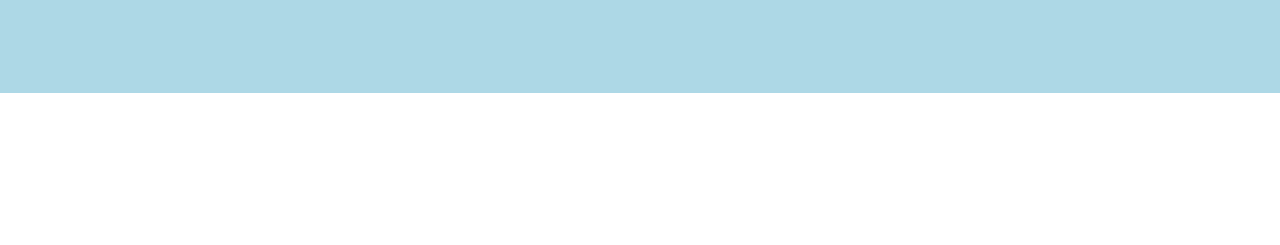
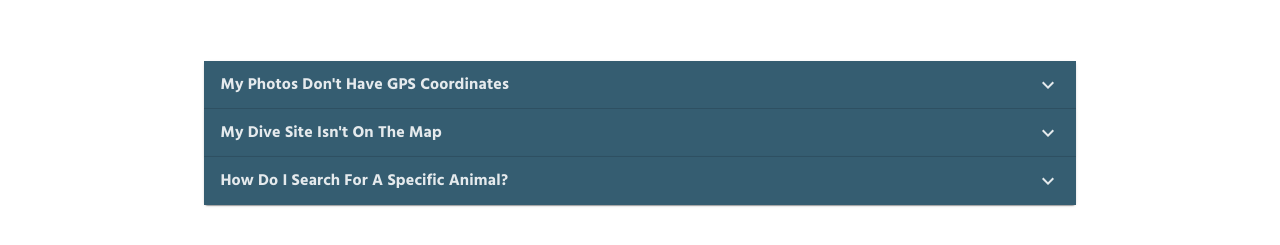
Before and after one commit to Freem11/DiveGoLanding, a React (Vite) app: page / in a window 1280 px wide. Shown: the part 907-1152 px from the top of the page. Before the commit the page ends 1000 px from the top, so only its background shows below. Built offline with nearby package versions, Linux system fonts and the light colour scheme.

Commit message:
accordion added to mid section

```diff
--- a/package.json
+++ b/package.json
@@ -9,6 +9,10 @@
     "preview": "vite preview"
   },
   "dependencies": {
+    "@emotion/react": "^11.10.5",
+    "@emotion/styled": "^11.10.5",
+    "@mui/icons-material": "^5.10.9",
+    "@mui/material": "^5.10.12",
     "react": "^18.2.0",
     "react-dom": "^18.2.0",
     "react-player": "^2.11.0"
--- a/src/App.css
+++ b/src/App.css
@@ -8,7 +8,7 @@ body {
   justify-content: space-evenly;
   width: 100%;
   margin-top: 5%;
-  position: absolute;
+  /* position: absolute; */
   top: 50;
   background-color: #add8e6;
 }
@@ -40,7 +40,6 @@ body {
   }
 }
 
-
 .rightTop{
   display: flex;
   flex-direction: column;
@@ -52,3 +51,12 @@ body {
   padding-right: 0%;
   /* background-color: lightcoral; */
 }
+
+.midsection{
+  display: flex;
+  flex-wrap: wrap;
+  width: 100%;
+  background-color: white;
+  align-items: center;
+  justify-content: center;
+}
--- a/src/App.jsx
+++ b/src/App.jsx
@@ -4,15 +4,15 @@ import SubTitle from "./components/SubTitle";
 import VideoPlayer from "./components/VideoPlayer";
 import CallToActions from "./components/callToActions";
 import Logo from "./components/Logo";
+import SimpleAccordion from "./components/accordion";
 import "./App.css";
 
 function App() {
   return (
-    <div style={{minHeight: "1000px", maxHeight: "auto"}}>
+    <div style={{ minHeight: "1000px", maxHeight: "auto" }}>
       <Logo />
 
       <div className="topsection">
-
         <div className="leftTop">
           <HeadLine />
           <SubTitle />
@@ -22,9 +22,11 @@ function App() {
         <div className="rightTop">
           <VideoPlayer />
         </div>
-
       </div>
 
+      <div className="midsection">
+        <SimpleAccordion />
+      </div>
     </div>
   );
 }
--- /dev/null
+++ b/src/components/accordion.css
@@ -0,0 +1,6 @@
+@import url('https://fonts.googleapis.com/css2?family=Hind:wght@700&display=swap');
+
+.accordiondiv{
+    margin: 5%;
+
+}
--- /dev/null
+++ b/src/components/accordion.jsx
@@ -0,0 +1,73 @@
+import React from "react";
+import Accordion from "@mui/material/Accordion";
+import AccordionSummary from "@mui/material/AccordionSummary";
+import AccordionDetails from "@mui/material/AccordionDetails";
+import Typography from "@mui/material/Typography";
+import ExpandMoreIcon from "@mui/icons-material/ExpandMore";
+import "./accordion.css";
+
+function SimpleAccordion() {
+  return (
+    <div className="accordiondiv">
+      <Accordion sx={{backgroundColor: "white"}}>
+        <AccordionSummary
+          expandIcon={<ExpandMoreIcon sx={{color: "rgba(255, 255, 255, 0.87)"}}/>}
+          aria-controls="panel1a-content"
+          id="panel1a-header"
+          sx={{
+            backgroundColor: "#355D71",
+            color: "rgba(255, 255, 255, 0.87)",
+          }}
+        >
+          <Typography sx={{fontFamily: 'Hind', fontWeight: "bold"}}>My Photos Don't Have GPS Coordinates</Typography>
+        </AccordionSummary>
+        <AccordionDetails>
+          <Typography sx={{fontFamily: 'Hind'}}>
+            Lorem ipsum dolor sit amet, consectetur adipiscing elit. Suspendisse
+            malesuada lacus ex, sit amet blandit leo lobortis eget.
+          </Typography>
+        </AccordionDetails>
+      </Accordion>
+      <Accordion sx={{backgroundColor: "white"}}>
+        <AccordionSummary
+          expandIcon={<ExpandMoreIcon sx={{color: "rgba(255, 255, 255, 0.87)"}}/>}
+          aria-controls="panel2a-content"
+          id="panel2a-header"
+          sx={{
+            backgroundColor: "#355D71",
+            color: "rgba(255, 255, 255, 0.87)",
+          }}
+        >
+          <Typography sx={{fontFamily: 'Hind', fontWeight: "bold"}}>My Dive Site Isn't On The Map</Typography>
+        </AccordionSummary>
+        <AccordionDetails>
+          <Typography sx={{fontFamily: 'Hind'}}>
+            Lorem ipsum dolor sit amet, consectetur adipiscing elit. Suspendisse
+            malesuada lacus ex, sit amet blandit leo lobortis eget.
+          </Typography>
+        </AccordionDetails>
+      </Accordion>
+      <Accordion sx={{backgroundColor: "whites"}}>
+        <AccordionSummary
+          expandIcon={<ExpandMoreIcon sx={{color: "rgba(255, 255, 255, 0.87)"}}/>}
+          aria-controls="panel3a-content"
+          id="panel3a-header"
+          sx={{
+            backgroundColor: "#355D71",
+            color: "rgba(255, 255, 255, 0.87)",
+          }}
+        >
+          <Typography sx={{fontFamily: 'Hind', fontWeight: "bold"}}>How Do I Search For A Specific Animal?</Typography>
+        </AccordionSummary>
+        <AccordionDetails>
+          <Typography sx={{fontFamily: 'Hind'}}>
+            Lorem ipsum dolor sit amet, consectetur adipiscing elit. Suspendisse
+            malesuada lacus ex, sit amet blandit leo lobortis eget.
+          </Typography>
+        </AccordionDetails>
+      </Accordion>
+    </div>
+  );
+}
+
+export default SimpleAccordion;
```
Also changed, not shown: 1 other file (tests, documents, lock files or other folders).
